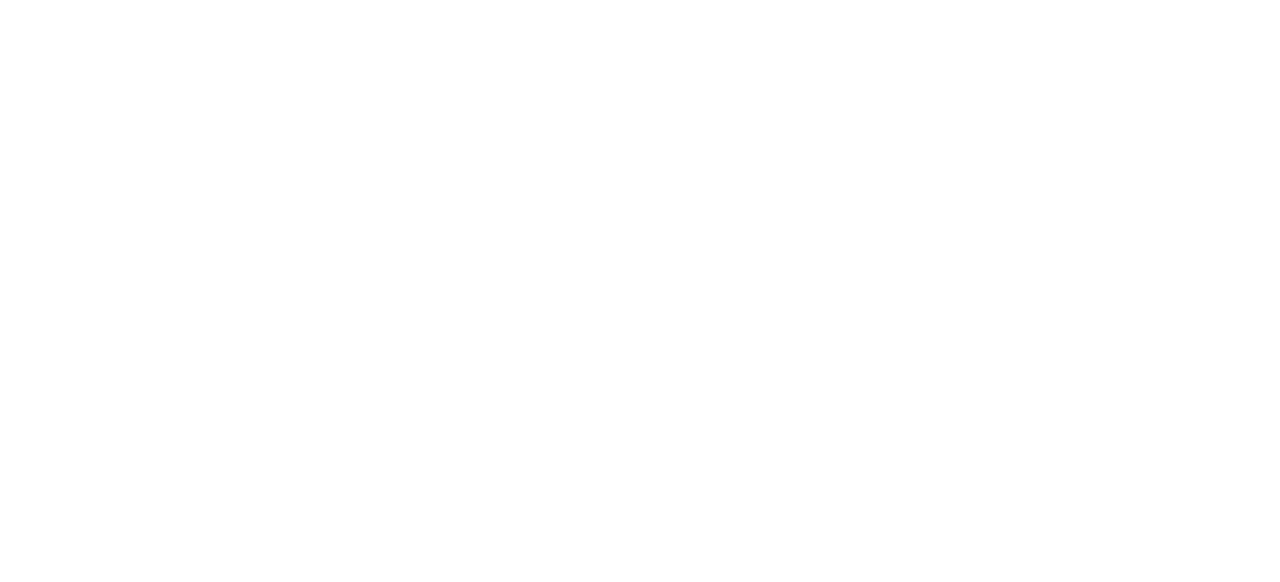
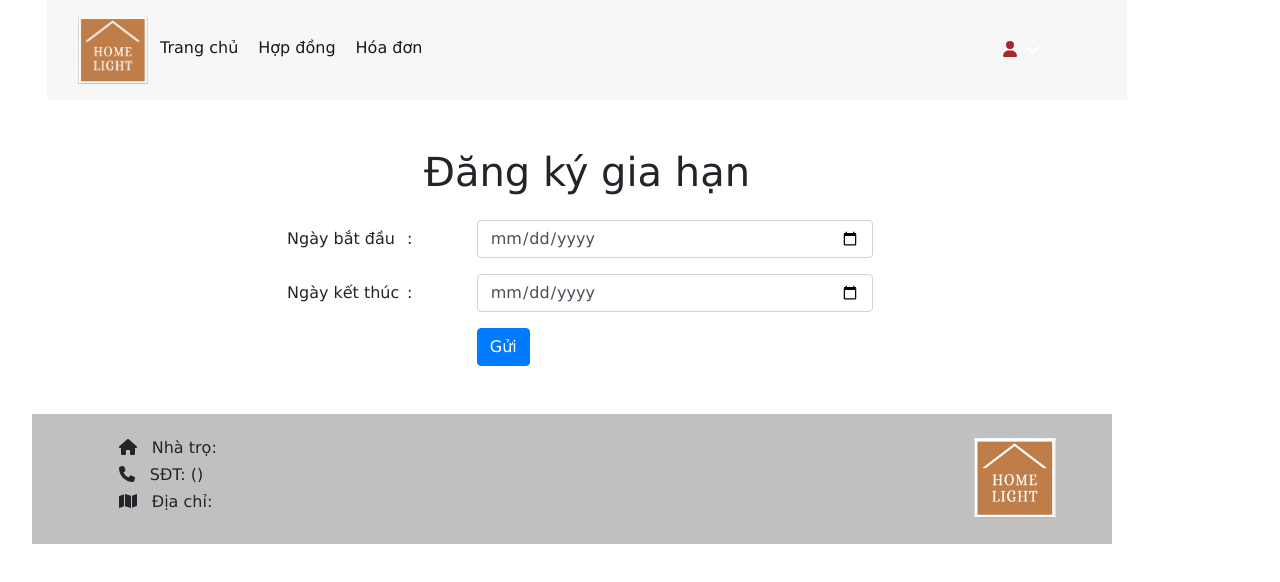
Before and after one commit to LanAnh281/quanlinhatro_fontend, a Vue app: page /user/giahan in a window 1280 px wide. Before the commit this address had no page. Shown: the top 582 px of the page. Built offline with nearby package versions, Linux system fonts and the light colour scheme; no server answers; what vue-sweetalert2 would draw is missing.

Commit message:
phieu gia han

```diff
--- /dev/null
+++ b/src/components/user/giahan.vue
@@ -0,0 +1,74 @@
+<template>
+    <div class="col-12">
+        <userHeader></userHeader>
+        <div class="mt-5">
+            <h1 class="text-center mb-4">Đăng ký gia hạn </h1>
+            <form v-on:submit.prevent="save" class="pl-5">
+                <div class="form-group row justify-content-evently ml-5 pl-5">
+                  <div class="col-sm-3  pl-5 ml-5">
+                    <label for="ngaybd" class="col-form-label" style="width: 120px"
+                      >Ngày bắt đầu</label
+                    >
+                    <span>:</span>
+                  </div>
+                  <div class="col-sm-5 mx-0 px-0">
+                    <input
+                      type="date"
+                      name="ngaybd"
+                      class="form-control"
+                      id="ngaybd"
+                    />
+                  </div>
+                </div>
+                <div class="form-group row justify-content-evently ml-5 pl-5">
+                    <div class="col-sm-3  pl-5 ml-5">
+                          <label for="ngaykt" class="col-form-label" style="width: 120px"
+                        >Ngày kết thúc</label
+                      >
+                      <span>:</span>
+                    </div>
+                    <div class="col-sm-5 mx-0 px-0">
+                        <input
+                        type="date"
+                        name="ngaykt"
+                        class="form-control"
+                        id="ngaykt"
+                      />
+                    </div>
+                  </div>
+
+                  <div class="form-group row justify-content-evently ml-5 pl-5">
+                    <div class="col-sm-3  pl-5 ml-5">
+                          <label  class="col-form-label" style="width: 120px"
+                        ></label
+                      >
+
+                    </div>
+                    <div class="col-sm-5 mx-0 px-0">
+                        <button class="btn btn-primary">Gửi</button>
+                    </div>
+                </div>
+
+              </form>
+
+        </div>
+        <userFooter class="mt-5"></userFooter>
+    </div>
+</template>
+<script>
+import userHeader from "./userHeader.vue";
+import userFooter from "./userfooter.vue";
+export default{
+    name: "hoadon",
+    components: { userHeader, userFooter },
+
+  data() {
+    return {
+      hoadon: {type: Object},
+      khachhang:{type:Object},
+      hopdong:{type:Object}
+    };
+  }
+}
+
+</script>
--- a/src/components/user/hoadon.vue
+++ b/src/components/user/hoadon.vue
@@ -87,7 +87,6 @@
     async dathanhtoan(){
       if(this.$route.query.trangthai){
 
-        console.log("Trạng thái:", this.$route.query.trangthai,"mã hd:",this.$route.query.mahd)
         let tt= await phieuthuService.themPT(this.$route.query.mahd);
         var hdon= await hoadonServices.layHD(this.$route.query.mahd);
         hdon=hdon[0];
--- a/src/components/user/slider.vue
+++ b/src/components/user/slider.vue
@@ -1,11 +1,12 @@
 <template>
 
 <div class="col-12 py-3 my-2">
-  <h1 class=" text-center my-5">Chào mừng bạn đến nhà trọ {{ nhatro.tennhatro }} của tôi</h1>
+  <h1 class=" mt-3" style="color: #6C7ee1;">Chào mừng bạn đến với {{ nhatro.tennhatro }}</h1>
+  <h5 class="mb-5"> <i>Nơi biến ngôi nhà thành gia đình của bạn</i> </h5>
   <Carousel :autoplay="2000" :wrap-around="true" >
     <Slide v-for="(slide,index) in 3" :key="index">
       <div class="carousel__item"  >
-        <img :src="imageSrc(images[index].url)" style="width:1000px;height:550px;object-fit : cover;" />
+        <img :src="imageSrc(images[index].url)" style="width:900px;height:400px;object-fit : cotain;" />
       </div>
     </Slide>
 
--- a/src/components/user/userHeader.vue
+++ b/src/components/user/userHeader.vue
@@ -6,7 +6,7 @@
           <img src="../../assets/img/logo.PNG" class="header_img" />
         </li>
         <li class="nav-item ml-1">
-          <router-link :to="{ name: '' }" class="nav-link active text-center">
+          <router-link :to="{ name: 'user' }" class="nav-link active text-center">
             Trang chủ
           </router-link>
         </li>
@@ -31,6 +31,9 @@
           <ul>
             <li class="pl-2">
               <router-link :to="{ name: 'canhan' }">Cá nhân</router-link>
+            </li>
+            <li class="pl-2">
+              <router-link :to="{ name: 'giahan' }">Đăng ký gia hạn</router-link>
             </li>
             <li class="pl-2">
               <router-link :to="{ name: 'userdoimatkhau' }">
--- a/src/router/index.js
+++ b/src/router/index.js
@@ -182,8 +182,13 @@
         path:"/user/hoadon",
         name:"userhoadon",
         component:()=>import('../components/User/hoadon.vue'),
-    }
-
+    },
+    //Đăng ký gia hạn
+    {
+        path:"/user/giahan",
+        name:"giahan",
+        component:()=>import('../components/User/giahan.vue'),
+    },
 
 ];
 
```
Also changed, not shown: src/components/user/.vue (deleted).
